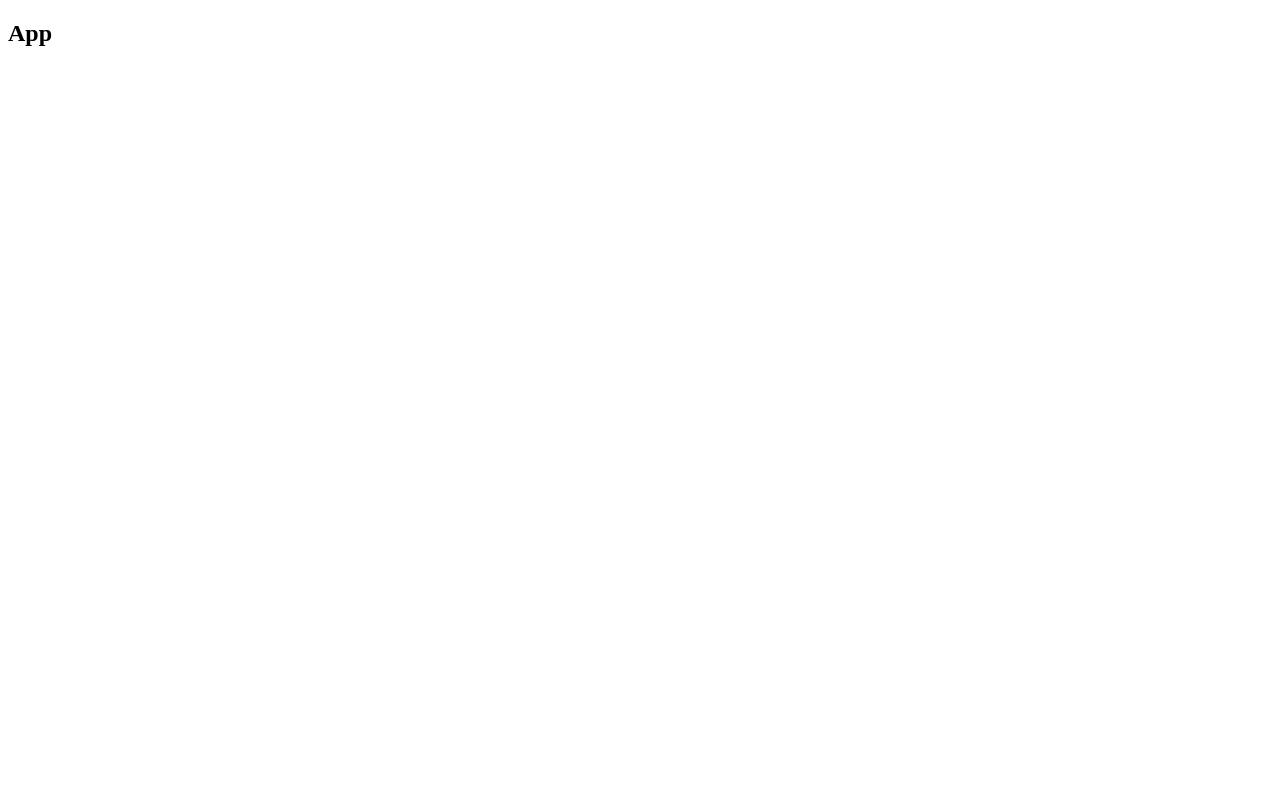
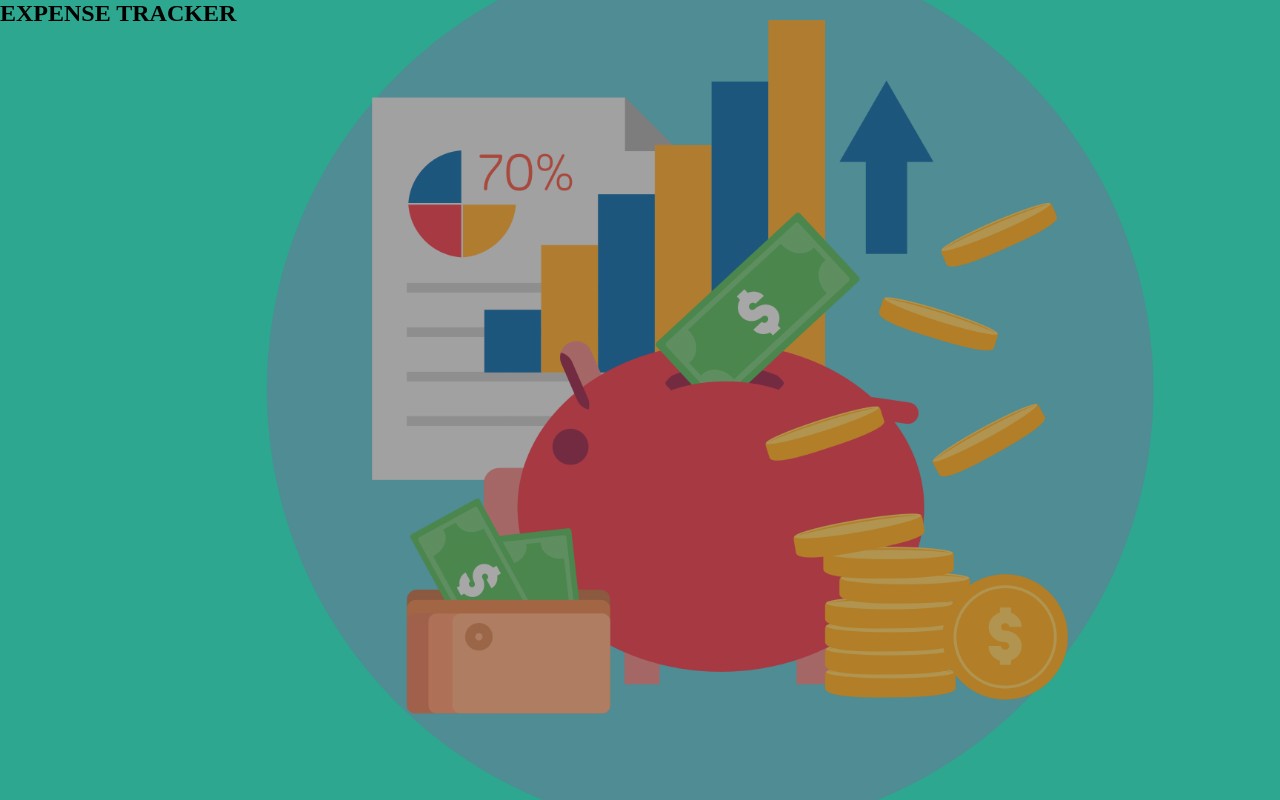
Before and after one commit to SammedSankonatti/expense-tracker, a React (Create React App) app: page / in a window 1280 px wide. Built offline with nearby package versions, Linux system fonts and the light colour scheme.

Commit message:
image is added to background

```diff
--- a/src/App.js
+++ b/src/App.js
@@ -3,7 +3,7 @@ import React from 'react'
 function App() {
   return (
     <div >
-        <h2> App</h2>
+        <h2> EXPENSE TRACKER</h2>
     </div>
   )
 }
--- a/src/index.css
+++ b/src/index.css
@@ -0,0 +1,14 @@
+*{
+    margin: 0;
+}
+
+#root, body, html{
+    height: 100%;
+    margin: 0;
+}
+
+body{
+    background: linear-gradient(rgba(0,0,0,0.3), rgba(0,0,0,0.3)), url(./assets/money.png);
+    background-size: cover;
+    /* background-repeat: no-repeat; */
+}
```
Also changed, not shown: src/assets/money.png (added), 1 other file (tests, documents, lock files or other folders).
